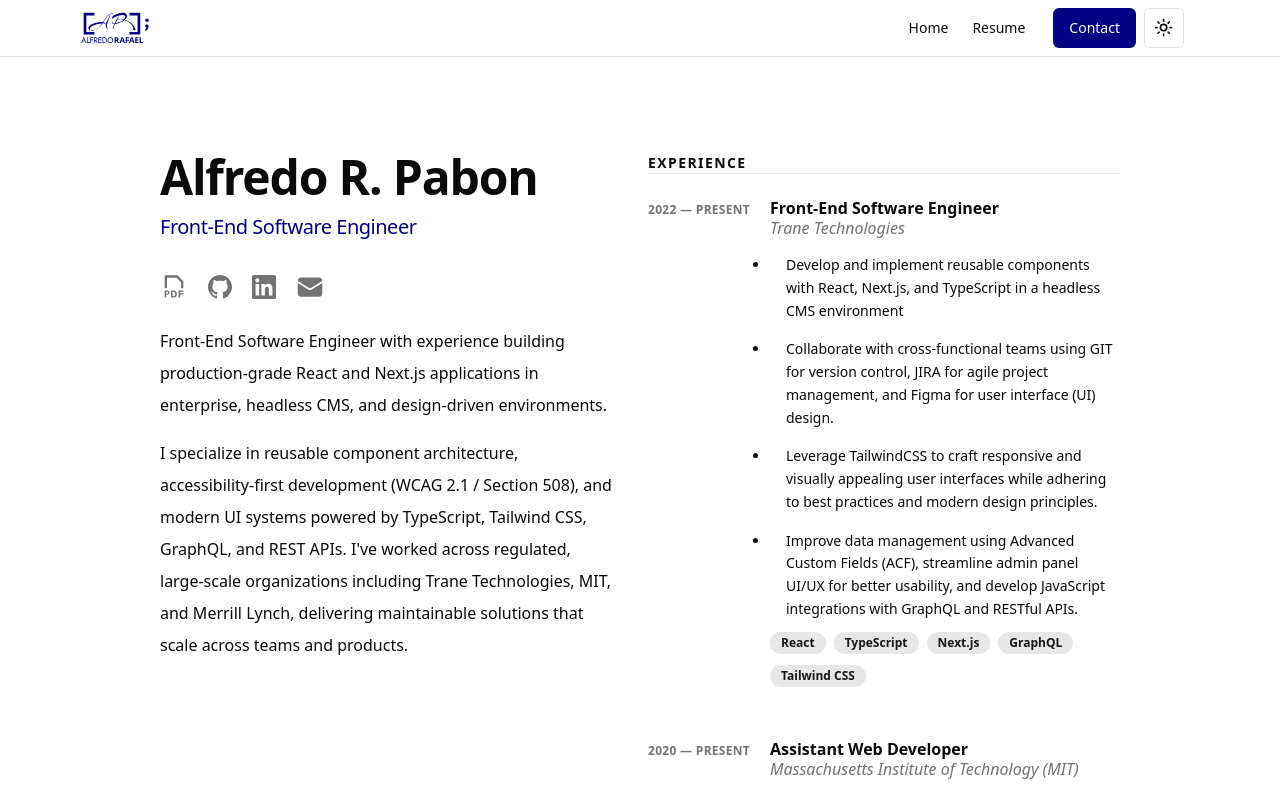
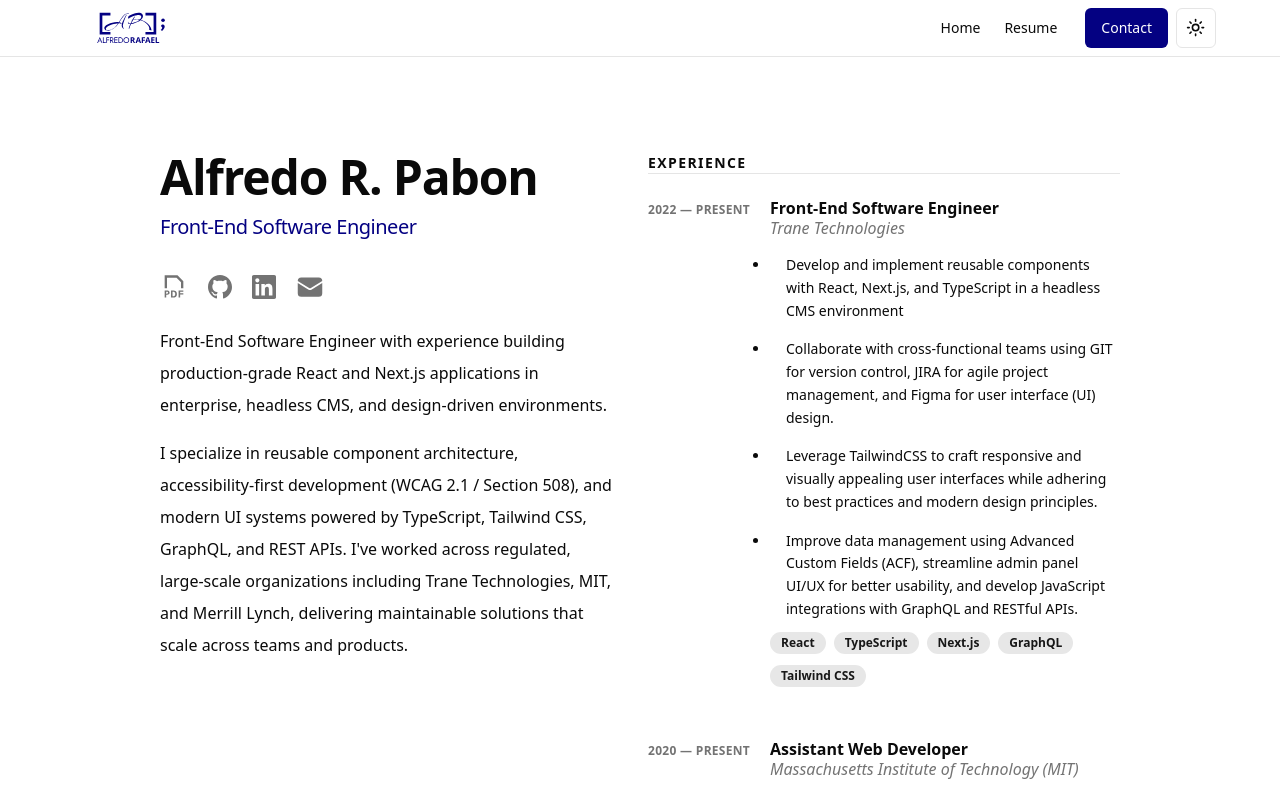
Before and after one commit to alfredrafael/nextjs-portfolio-website, a Next.js app: page /resume in a window 1280 px wide. Shown: the top 798 px of the page. Built offline with nearby package versions, Linux system fonts and the light colour scheme.

Commit message:
Personal Message styling v1

```diff
--- a/app/personal-messages/[slug]/page.tsx
+++ b/app/personal-messages/[slug]/page.tsx
@@ -94,13 +94,12 @@
   }
 
   return (
-    <Section>
-      <Container>
-        <Prose>
-          <h2 dangerouslySetInnerHTML={{ __html: message.title.rendered }} />
-          <div dangerouslySetInnerHTML={{ __html: message.content.rendered }} />
-        </Prose>
-      </Container>
-    </Section>
+    <Container className="min-h-screen">
+      <Prose>
+        <h2 dangerouslySetInnerHTML={{ __html: message.title.rendered }} />
+        <hr className="my-4" />
+        <div dangerouslySetInnerHTML={{ __html: message.content.rendered }} />
+      </Prose>
+    </Container>
   );
 }
--- a/components/layout/nav.tsx
+++ b/components/layout/nav.tsx
@@ -38,7 +38,7 @@
     >
       <div
         id="nav-container"
-        className="mx-auto flex max-w-6xl items-center justify-between py-2 px-6 sm:px-8"
+        className="mx-auto flex max-w-6xl items-center justify-between py-2 px-6 sm:pl-12 sm:pr-0"
       >
         <Link
           className="flex items-center gap-4 transition-all hover:opacity-75"
```
